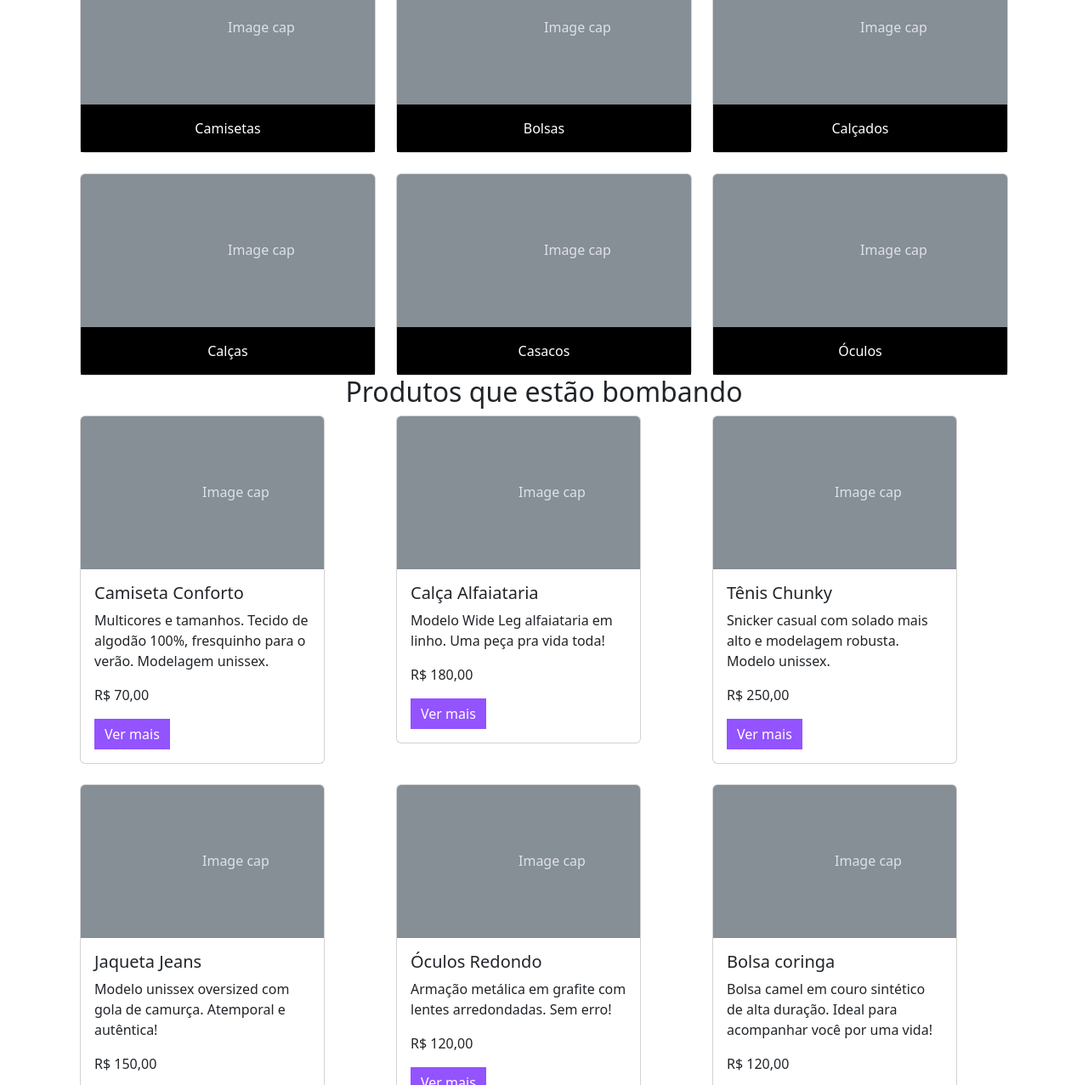
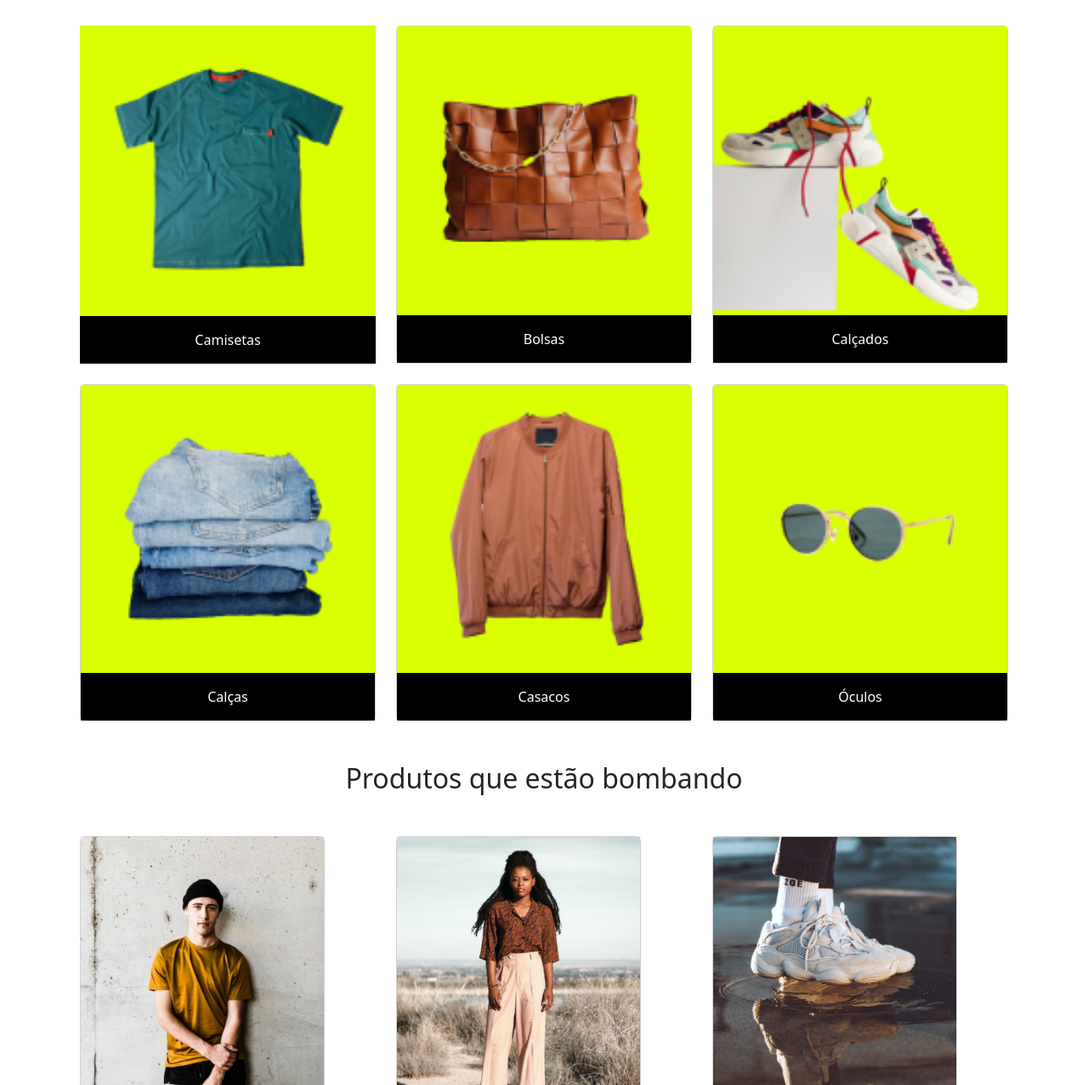
Before and after one commit to MarianiReis/Meteora, a plain HTML site: page index.html in a window 1280 px wide. Shown: the part 531-1808 px from the top of the page at 85% size. Drawn offline with nearby package versions, Linux system fonts and the light colour scheme.

Commit message:
adicionando imagens e breaking points

```diff
--- a/index.html
+++ b/index.html
@@ -6,6 +6,11 @@
   <meta name="viewport" content="width=device-width, initial-scale=1.0">
   <link rel="shortcut icon" href="./meteora-assets-main/meteora-assets-main/assets/favicon.png" type="image/x-icon">
   <title>Meteora</title>
+  <link rel="preconnect" href="https://fonts.googleapis.com">
+  <link rel="preconnect" href="https://fonts.gstatic.com" crossorigin>
+  <link
+    href="https://fonts.googleapis.com/css2?family=Inter:wght@100..900&family=Philosopher:ital,wght@0,400;0,700;1,400;1,700&family=Poppins:ital,wght@0,100;0,200;0,300;0,400;0,500;0,600;0,700;0,800;0,900;1,100;1,200;1,300;1,400;1,500;1,600;1,700;1,800;1,900&display=swap"
+    rel="stylesheet">
   <link rel="stylesheet" href="https://cdn.jsdelivr.net/npm/bootstrap-icons@1.11.3/font/bootstrap-icons.min.css">
   <link rel="stylesheet" href="style.css">
   <link href="https://cdn.jsdelivr.net/npm/bootstrap@5.3.3/dist/css/bootstrap.min.css" rel="stylesheet"
@@ -14,11 +19,15 @@
 
 <body>
 
+
   <!-- Navbar -->
 
   <nav class="navbar navbar-expand-md bg-black navbar-dark">
     <div class="container-fluid">
-      <a class="navbar-brand" href="#"><h1 class="m-0"><img class="d-block" src="./meteora-assets-main/meteora-assets-main/assets/logo-meteora.png" alt="Logo da loja meteora"></h1></a>
+      <a class="navbar-brand" href="#">
+        <h1 class="m-0"><img class="d-block" src="./meteora-assets-main/meteora-assets-main/assets/logo-meteora.png"
+            alt="Logo da loja meteora"></h1>
+      </a>
       <button class="navbar-toggler" type="button" data-bs-toggle="collapse" data-bs-target="#navbarSupportedContent"
         aria-controls="navbarSupportedContent" aria-expanded="false" aria-label="Toggle navigation">
         <span class="navbar-toggler-icon"></span>
@@ -60,24 +69,22 @@
     </div>
     <div class="carousel-inner">
       <div class="carousel-item active">
-        <img src="assets/Imagem banner 1.png" class="d-block w-100" alt="...">
+        <img src="assets/Imagem banner 1.png" class="d-block w-100 img-fluid" alt="...">
         <div class="carousel-caption d-none d-md-block">
-          <h5>First slide label</h5>
-          <p>Some representative placeholder content for the first slide.</p>
         </div>
       </div>
       <div class="carousel-item">
-        <img src="assets/Imagem banner2.png" class="d-block w-100" alt="...">
-        <div class="carousel-caption d-none d-md-block">
-          <h5>Coleção atemporal</h5>
-          <p>Estilo e qualidade para durar</p>
+        <img src="assets/Imagem banner2.png" class="d-block w-100 img-fluid" alt="...">
+        <div class="carousel-caption d-none d-md-block position-absolute posicao">
+          <h5 class="fs-1">Coleção atemporal</h5>
+          <p class="fs-4">Estilo e qualidade para durar</p>
         </div>
       </div>
       <div class="carousel-item">
-        <img src="assets/Imagem banner 3.png" class="d-block w-100" alt="...">
-        <div class="carousel-caption d-none d-md-block">
-          <h5>Coleção atemporal</h5>
-          <p>Alto impacto visual, baixo impacto ambiental!</p>
+        <img src="assets/Imagem banner 3.png" class="d-block w-100 img-fluid" alt="...">
+        <div class="carousel-caption d-none d-md-block position-absolute posicao">
+          <h5 class="fs-1">Coleção atemporal</h5>
+          <p class="fs-4">Alto impacto visual, baixo impacto ambiental!</p>
         </div>
       </div>
     </div>
@@ -93,19 +100,22 @@
 
 
   <!-- Categories  -->
-  <h2 class="text-center">Busque por categoria: </h2>
+  <h2 class="text-center my-3 my-xl-5">Busque por categoria: </h2>
 
   <div>
     <div class="container row mx-auto g-4 ">
 
       <div class="col-6 col-md-4 col-xxl-2">
-        <div class="card">
-          <svg class="bd-placeholder-img card-img-top" width="100%" height="180" xmlns="http://www.w3.org/2000/svg"
-            role="img" aria-label="Placeholder: Image cap" preserveAspectRatio="xMidYMid slice" focusable="false">
-            <title>Placeholder</title>
-            <rect width="100%" height="100%" fill="#868e96"></rect>
-            <text x="50%" y="50%" fill="#dee2e6" dy=".3em">Image cap</text>
-          </svg>
+        <div class="card rounded-0 border-0">
+          <img class="d-md-none d-block"
+            src="./meteora-assets-main/meteora-assets-main/assets/Mobile/categorias/categoria-camiseta.png"
+            alt="Camiseta masculina de manga na cor verde com bolso com detalhe vermelho">
+          <img class="d-none d-md-block d-xl-none"
+            src="./meteora-assets-main/meteora-assets-main/assets/Tablet/categorias/categoria-camiseta.png"
+            alt="Camiseta masculina de manga na cor verde com bolso com detalhe vermelho">
+          <img class="d-none d-xl-block"
+            src="./meteora-assets-main/meteora-assets-main/assets/Desktop/categorias/categoria-camiseta.png"
+            alt="Camiseta masculina de manga na cor verde com bolso com detalhe vermelho">
           <div class="card-body bg-black ">
             <p class="card-text" style="text-align:center; color: white;">Camisetas</p>
           </div>
@@ -114,12 +124,15 @@
 
       <div class="col-6 col-md-4 col-xxl-2">
         <div class="card">
-          <svg class="bd-placeholder-img card-img-top" width="100%" height="180" xmlns="http://www.w3.org/2000/svg"
-            role="img" aria-label="Placeholder: Image cap" preserveAspectRatio="xMidYMid slice" focusable="false">
-            <title>Placeholder</title>
-            <rect width="100%" height="100%" fill="#868e96"></rect>
-            <text x="50%" y="50%" fill="#dee2e6" dy=".3em">Image cap</text>
-          </svg>
+          <img class="d-md-none d-block"
+            src="./meteora-assets-main/meteora-assets-main/assets/Mobile/categorias/categoria-bolsas.png"
+            alt="imagem de uma bolsa feminina de couro na cor marrom">
+          <img class="d-none d-md-block d-xl-none"
+            src="./meteora-assets-main/meteora-assets-main/assets/Tablet/categorias/categoria-bolsas.png"
+            alt="imagem de uma bolsa feminina de couro na cor marrom">
+          <img class="d-none d-xl-block"
+            src="./meteora-assets-main/meteora-assets-main/assets/Desktop/categorias/categoria-bolsa.png"
+            alt="imagem de uma bolsa feminina de couro na cor marrom">
           <div class="card-body bg-black">
             <p class="card-text" style="text-align:center; color: white;">Bolsas</p>
           </div>
@@ -129,12 +142,15 @@
 
       <div class="col-6 col-md-4 col-xxl-2">
         <div class="card">
-          <svg class="bd-placeholder-img card-img-top" width="100%" height="180" xmlns="http://www.w3.org/2000/svg"
-            role="img" aria-label="Placeholder: Image cap" preserveAspectRatio="xMidYMid slice" focusable="false">
-            <title>Placeholder</title>
-            <rect width="100%" height="100%" fill="#868e96"></rect>
-            <text x="50%" y="50%" fill="#dee2e6" dy=".3em">Image cap</text>
-          </svg>
+          <img class="d-md-none d-block"
+            src="./meteora-assets-main/meteora-assets-main/assets/Mobile/categorias/categoria-calcados.png"
+            alt="Imagem de um tênis casual nas cores bege, verde e vermelho">
+          <img class="d-none d-md-block d-xl-none"
+            src="./meteora-assets-main/meteora-assets-main/assets/Tablet/categorias/categoria-calcados.png"
+            alt="Imagem de um tênis casual nas cores bege, verde e vermelho">
+          <img class="d-none d-xl-block"
+            src="./meteora-assets-main/meteora-assets-main/assets/Desktop/categorias/categoria-calcados.png"
+            alt="Imagem de um tênis casual nas cores bege, verde e vermelho">
           <div class="card-body bg-black">
             <p class="card-text" style="text-align:center; color: white;">Calçados</p>
           </div>
@@ -143,12 +159,15 @@
 
       <div class="col-6 col-md-4 col-xxl-2">
         <div class="card">
-          <svg class="bd-placeholder-img card-img-top" width="100%" height="180" xmlns="http://www.w3.org/2000/svg"
-            role="img" aria-label="Placeholder: Image cap" preserveAspectRatio="xMidYMid slice" focusable="false">
-            <title>Placeholder</title>
-            <rect width="100%" height="100%" fill="#868e96"></rect>
-            <text x="50%" y="50%" fill="#dee2e6" dy=".3em">Image cap</text>
-          </svg>
+          <img class="d-md-none d-block"
+            src="./meteora-assets-main/meteora-assets-main/assets/Mobile/categorias/categoria-calcas.png"
+            alt="Imagem de cinco calças jeans dobradas, empilhadas uma sobre a outra.">
+          <img class="d-none d-md-block d-xl-none"
+            src="./meteora-assets-main/meteora-assets-main/assets/Tablet/categorias/categoria-calcas.png"
+            alt="Imagem de cinco calças jeans dobradas, empilhadas uma sobre a outra.">
+          <img class="d-none d-xl-block"
+            src="./meteora-assets-main/meteora-assets-main/assets/Desktop/categorias/categoria-calcas.png"
+            alt="Imagem de cinco calças jeans dobradas, empilhadas uma sobre a outra.">
           <div class="card-body bg-black">
             <p class="card-text" style="text-align:center; color: white;">Calças</p>
           </div>
@@ -157,26 +176,31 @@
 
       <div class="col-6 col-md-4 col-xxl-2">
         <div class="card">
-          <svg class="bd-placeholder-img card-img-top" width="100%" height="180" xmlns="http://www.w3.org/2000/svg"
-            role="img" aria-label="Placeholder: Image cap" preserveAspectRatio="xMidYMid slice" focusable="false">
-            <title>Placeholder</title>
-            <rect width="100%" height="100%" fill="#868e96"></rect>
-            <text x="50%" y="50%" fill="#dee2e6" dy=".3em">Image cap</text>
-          </svg>
+          <img class="d-md-none d-block"
+            src="./meteora-assets-main/meteora-assets-main/assets/Mobile/categorias/categoria-casacos.png"
+            alt="Imagem de um casaco marrom">
+          <img class="d-none d-md-block d-xl-none"
+            src="./meteora-assets-main/meteora-assets-main/assets/Tablet/categorias/categoria-casacos.png"
+            alt="Imagem de um casaco marrom">
+          <img class="d-none d-xl-block"
+            src="./meteora-assets-main/meteora-assets-main/assets/Desktop/categorias/categoria-casacos.png"
+            alt="Imagem de um casaco marrom">
           <div class="card-body bg-black">
             <p class="card-text" style="text-align:center; color: white;">Casacos</p>
           </div>
         </div>
       </div>
-
       <div class="col-6 col-md-4 col-xxl-2">
         <div class="card">
-          <svg class="bd-placeholder-img card-img-top" width="100%" height="180" xmlns="http://www.w3.org/2000/svg"
-            role="img" aria-label="Placeholder: Image cap" preserveAspectRatio="xMidYMid slice" focusable="false">
-            <title>Placeholder</title>
-            <rect width="100%" height="100%" fill="#868e96"></rect>
-            <text x="50%" y="50%" fill="#dee2e6" dy=".3em">Image cap</text>
-          </svg>
+          <img class="d-md-none d-block"
+            src="./meteora-assets-main/meteora-assets-main/assets/Mobile/categorias/categoria-oculos.png"
+            alt="Imagem de óculo com a armação dourada e a lente escura">
+          <img class="d-none d-md-block d-xl-none"
+            src="./meteora-assets-main/meteora-assets-main/assets/Tablet/categorias/categoria-oculos.png"
+            alt="Imagem de óculo com a armação dourada e a lente escura">
+          <img class="d-none d-xl-block"
+            src="./meteora-assets-main/meteora-assets-main/assets/Desktop/categorias/categoria-oculos.png"
+            alt="Imagem de óculo com a armação dourada e a lente escura">
           <div class="card-body bg-black">
             <p class="card-text" style="text-align:center; color: white;">Óculos</p>
           </div>
@@ -185,77 +209,89 @@
     </div>
   </div>
 
-  <h2 class="text-center">Produtos que estão bombando</h2>
+  <h2 class=" container text-center my-3  my-xl-5">Produtos que estão bombando</h2>
 
   <div>
     <div class="container row mx-auto">
 
       <div class="col-12 col-md-6 col-xl-4 pb-4">
         <div class="card " style="width: 18rem;">
-          <svg class="bd-placeholder-img card-img-top" width="100%" height="180" xmlns="http://www.w3.org/2000/svg"
-            role="img" aria-label="Placeholder: Image cap" preserveAspectRatio="xMidYMid slice" focusable="false">
-            <title>Placeholder</title>
-            <rect width="100%" height="100%" fill="#868e96"></rect><text x="50%" y="50%" fill="#dee2e6" dy=".3em">Image
-              cap</text>
-          </svg>
+          <img class="d-md-none d-block"
+            src="./meteora-assets-main/meteora-assets-main/assets/Mobile/produtos/camiseta.png"
+            alt="Imagem de um homem branco com uma touca preta e uma camiseta na cor mostarda">
+          <img class="d-none d-md-block d-xl-none"
+            src="./meteora-assets-main/meteora-assets-main/assets/Tablet/produtos/camiseta.png"
+            alt="Imagem de um homem branco com uma touca preta e uma camiseta na cor mostarda">
+          <img class="d-none d-xl-block"
+            src="./meteora-assets-main/meteora-assets-main/assets/Desktop/produtos/camiseta.png"
+            alt="Imagem de um homem branco com uma touca preta e uma camiseta na cor mostarda">
           <div class="card-body">
             <h5 class="card-title">Camiseta Conforto</h5>
             <p class="card-text">Multicores e tamanhos. Tecido de algodão 100%, fresquinho para o verão. Modelagem
               unissex.
             </p>
             <p>R$ 70,00</p>
-            <a href="#" class="btn  btn-primary rounded-0" style="background-color: #9353ff; border: none; box-shadow: none;">Ver mais</a>
+            <a href="#" class="btn  btn-primary rounded-0"
+              style="background-color: #9353ff; border: none; box-shadow: none;">Ver mais</a>
           </div>
         </div>
       </div>
 
       <div class="col-12 col-md-6 col-xl-4 pb-4">
         <div class="card" style="width: 18rem;">
-          <svg class="bd-placeholder-img card-img-top" width="100%" height="180" xmlns="http://www.w3.org/2000/svg"
-            role="img" aria-label="Placeholder: Image cap" preserveAspectRatio="xMidYMid slice" focusable="false">
-            <title>Placeholder</title>
-            <rect width="100%" height="100%" fill="#868e96"></rect><text x="50%" y="50%" fill="#dee2e6" dy=".3em">Image
-              cap</text>
-          </svg>
+          <img class="d-md-none d-block" src="meteora-assets-main/meteora-assets-main/assets/Mobile/produtos/calca.png"
+            alt="Imagem de uma mulher negra com trancas, vestida com uma blusa em estampa de animal print e uma calca bege">
+          <img class="d-none d-md-block d-xl-none"
+            src="meteora-assets-main/meteora-assets-main/assets/Tablet/produtos/calca.png"
+            alt="Imagem de uma mulher negra com trancas, vestida com uma blusa em estampa de animal print e uma calca bege">
+          <img class="d-none d-xl-block" src="meteora-assets-main/meteora-assets-main/assets/Desktop/produtos/calca.png"
+            alt="Imagem de uma mulher negra com trancas, vestida com uma blusa em estampa de animal print e uma calca bege">
           <div class="card-body">
             <h5 class="card-title">Calça Alfaiataria</h5>
             <p class="card-text">Modelo Wide Leg alfaiataria em linho. Uma peça pra vida toda!</p>
             <p>R$ 180,00</p>
-            <a href="#" class="btn  btn-primary rounded-0" style="background-color: #9353ff; border: none; box-shadow: none;">Ver mais</a>
+            <a href="#" class="btn  btn-primary rounded-0"
+              style="background-color: #9353ff; border: none; box-shadow: none;">Ver mais</a>
           </div>
         </div>
       </div>
 
       <div class="col-12 col-md-6 col-xl-4 pb-4">
         <div class="card" style="width: 18rem;">
-          <svg class="bd-placeholder-img card-img-top" width="100%" height="180" xmlns="http://www.w3.org/2000/svg"
-            role="img" aria-label="Placeholder: Image cap" preserveAspectRatio="xMidYMid slice" focusable="false">
-            <title>Placeholder</title>
-            <rect width="100%" height="100%" fill="#868e96"></rect><text x="50%" y="50%" fill="#dee2e6" dy=".3em">Image
-              cap</text>
-          </svg>
+          <img class="d-md-none d-block" src="meteora-assets-main/meteora-assets-main/assets/Mobile/produtos/tenis.png"
+            alt="Imagem de um tenis branco">
+          <img class="d-none d-md-block d-xl-none"
+            src="meteora-assets-main/meteora-assets-main/assets/Tablet/produtos/tenis.png"
+            alt="Imagem de um tenis branco">
+          <img class="d-none d-xl-block" src="meteora-assets-main/meteora-assets-main/assets/Desktop/produtos/tenis.png"
+            alt="Imagem de um tenis branco">
           <div class="card-body">
             <h5 class="card-title">Tênis Chunky</h5>
             <p class="card-text">Snicker casual com solado mais alto e modelagem robusta. Modelo unissex.</p>
             <p>R$ 250,00</p>
-            <a href="#" class="btn  btn-primary rounded-0" style="background-color: #9353ff; border: none; box-shadow: none;">Ver mais</a>
+            <a href="#" class="btn  btn-primary rounded-0"
+              style="background-color: #9353ff; border: none; box-shadow: none;">Ver mais</a>
           </div>
         </div>
       </div>
 
       <div class="col-12 col-md-6 col-xl-4 pb-4">
         <div class="card" style="width: 18rem;">
-          <svg class="bd-placeholder-img card-img-top" width="100%" height="180" xmlns="http://www.w3.org/2000/svg"
-            role="img" aria-label="Placeholder: Image cap" preserveAspectRatio="xMidYMid slice" focusable="false">
-            <title>Placeholder</title>
-            <rect width="100%" height="100%" fill="#868e96"></rect><text x="50%" y="50%" fill="#dee2e6" dy=".3em">Image
-              cap</text>
-          </svg>
+          <img class="d-md-none d-block"
+            src="meteora-assets-main/meteora-assets-main/assets/Mobile/produtos/jaqueta-jeans.png"
+            alt="Imagem de um homem negro com uma touca preta e uma jaqueta jeans">
+          <img class="d-none d-md-block d-xl-none"
+            src="meteora-assets-main/meteora-assets-main/assets/Tablet/produtos/jaqueta-jeans.png"
+            alt="Imagem de um homem negro com uma touca preta e uma jaqueta jeans">
+          <img class="d-none d-xl-block"
+            src="meteora-assets-main/meteora-assets-main/assets/Desktop/produtos/jaqueta-jeans.png"
+            alt="Imagem de um homem negro com uma touca preta e uma jaqueta jeans">
           <div class="card-body">
             <h5 class="card-title">Jaqueta Jeans</h5>
             <p class="card-text">Modelo unissex oversized com gola de camurça. Atemporal e autêntica!</p>
             <p>R$ 150,00</p>
-            <a href="#" class="btn  btn-primary rounded-0" style="background-color: #9353ff; border: none; box-shadow: none;">Ver mais</a>
+            <a href="#" class="btn  btn-primary rounded-0"
+              style="background-color: #9353ff; border: none; box-shadow: none;">Ver mais</a>
           </div>
         </div>
       </div>
@@ -263,36 +299,41 @@
 
       <div class="col-12 col-md-6 col-xl-4 pb-4">
         <div class="card" style="width: 18rem;">
-          <svg class="bd-placeholder-img card-img-top" width="100%" height="180" xmlns="http://www.w3.org/2000/svg"
-            role="img" aria-label="Placeholder: Image cap" preserveAspectRatio="xMidYMid slice" focusable="false">
-            <title>Placeholder</title>
-            <rect width="100%" height="100%" fill="#868e96"></rect><text x="50%" y="50%" fill="#dee2e6" dy=".3em">Image
-              cap</text>
-          </svg>
+          <img class="d-md-none d-block" src="meteora-assets-main/meteora-assets-main/assets/Mobile/produtos/oculos.png"
+            alt="Imagem de um homem negro com o cabelo curto e loiro, deitado segurando um cachorro, usando uma camiseta branca e um oculos redondo de grau">
+          <img class="d-none d-md-block d-xl-none"
+            src="meteora-assets-main/meteora-assets-main/assets/Tablet/produtos/oculos.png"
+            alt="Imagem de um homem negro com o cabelo curto e loiro, deitado segurando um cachorro, usando uma camiseta branca e um oculos redondo de grau">
+          <img class="d-none d-xl-block"
+            src="meteora-assets-main/meteora-assets-main/assets/Desktop/produtos/oculos.png"
+            alt="Imagem de um homem negro com o cabelo curto e loiro, deitado segurando um cachorro, usando uma camiseta branca e um oculos redondo de grau">
           <div class="card-body">
             <h5 class="card-title">Óculos Redondo</h5>
             <p class="card-text">Armação metálica em grafite com lentes arredondadas. Sem erro!</p>
             <p>R$ 120,00</p>
-            <a href="#" class="btn  btn-primary rounded-0" style="background-color: #9353ff; border: none; box-shadow: none;">Ver mais</a>
+            <a href="#" class="btn  btn-primary rounded-0"
+              style="background-color: #9353ff; border: none; box-shadow: none;">Ver mais</a>
           </div>
         </div>
       </div>
 
       <div class="col-12 col-md-6 col-xl-4 pb-4">
         <div class="card" style="width: 18rem;">
-          <svg class="bd-placeholder-img card-img-top" width="100%" height="180" xmlns="http://www.w3.org/2000/svg"
-            role="img" aria-label="Placeholder: Image cap" preserveAspectRatio="xMidYMid slice" focusable="false">
-            <title>Placeholder</title>
-            <rect width="100%" height="100%" fill="#868e96"></rect><text x="50%" y="50%" fill="#dee2e6" dy=".3em">Image
-              cap</text>
-          </svg>
+          <img class="d-md-none d-block" src="meteora-assets-main/meteora-assets-main/assets/Mobile/produtos/bolsa.png"
+            alt="Imagem de uma mulher usando um sobretudo marrom, camiseta branca e uma calca preta. Segurando uma bolsa feminina media de couro na mao direita">
+          <img class="d-none d-md-block d-xl-none"
+            src="meteora-assets-main/meteora-assets-main/assets/Tablet/produtos/bolsa.png"
+            alt="Imagem de uma mulher usando um sobretudo marrom, camiseta branca e uma calca preta. Segurando uma bolsa feminina media de couro na mao direita">
+          <img class="d-none d-xl-block" src="meteora-assets-main/meteora-assets-main/assets/Desktop/produtos/bolsa.png"
+            alt="Imagem de uma mulher usando um sobretudo marrom, camiseta branca e uma calca preta. Segurando uma bolsa feminina media de couro na mao direita">
           <div class="card-body">
             <h5 class="card-title">Bolsa coringa</h5>
             <p class="card-text">Bolsa camel em couro sintético de alta duração. Ideal para acompanhar você por uma
               vida!
             </p>
             <p>R$ 120,00</p>
-            <a href="#" class="btn  btn-primary rounded-0" style="background-color: #9353ff; border: none; box-shadow: none;">Ver mais</a>
+            <a href="#" class="btn  btn-primary rounded-0"
+              style="background-color: #9353ff; border: none; box-shadow: none;">Ver mais</a>
           </div>
         </div>
       </div>
@@ -335,12 +376,13 @@
 
   <!-- Form  -->
 
-  <form class="border border-secondary m-3 p-3 text-center">
+  <form class="container border border-secondary my-3  my-xl-5 p-3 text-center">
     <h5>Quer receber nossas novidades, promoções exclusivas e 10% OFF na primeira compra ? Cadastre-se</h5>
     <div class="input-group my-3">
-      <input type="email" class="form-control border-secondary rounded-0" placeholder="Digite seu e-mail" aria-label="Digite seu e-mail"
-        aria-describedby="button-addon2">
-      <button type="button" id="button-addon2" class="btn  btn-primary rounded-0" style="background-color: #9353ff; border: none; box-shadow: none;"> Enviar</button>
+      <input type="email" class="form-control border-secondary rounded-0" placeholder="Digite seu e-mail"
+        aria-label="Digite seu e-mail" aria-describedby="button-addon2">
+      <button type="button" id="button-addon2" class="btn  btn-primary rounded-0"
+        style="background-color: #9353ff; border: none; box-shadow: none;"> Enviar</button>
     </div>
 
   </form>
--- a/style.css
+++ b/style.css
@@ -1,3 +1,9 @@
+
+
+body {
+    font-family: Inter, sans-serif;
+}
+
 .texto-menor {
     font-size: 13px;
 }
@@ -7,3 +13,13 @@
 
 
 }
+
+.posicao{
+    top: 40%;
+}
+
+@media(max-width: 767px){
+    .posicao{
+        top:60%;
+    }
+}
```
